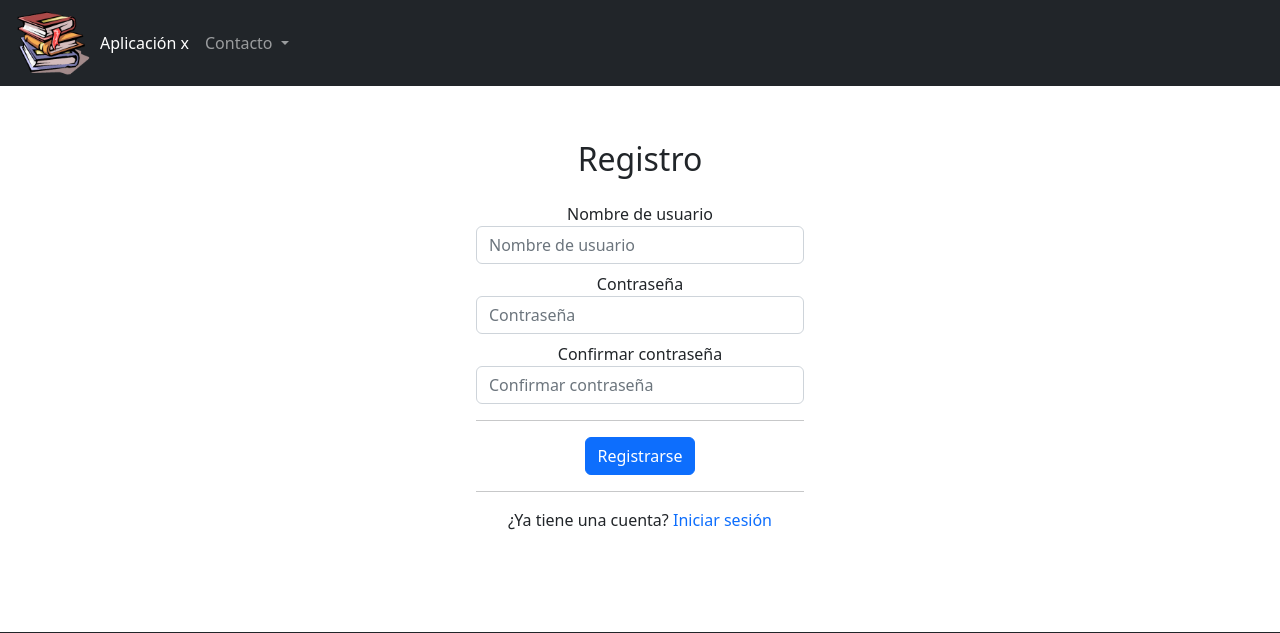
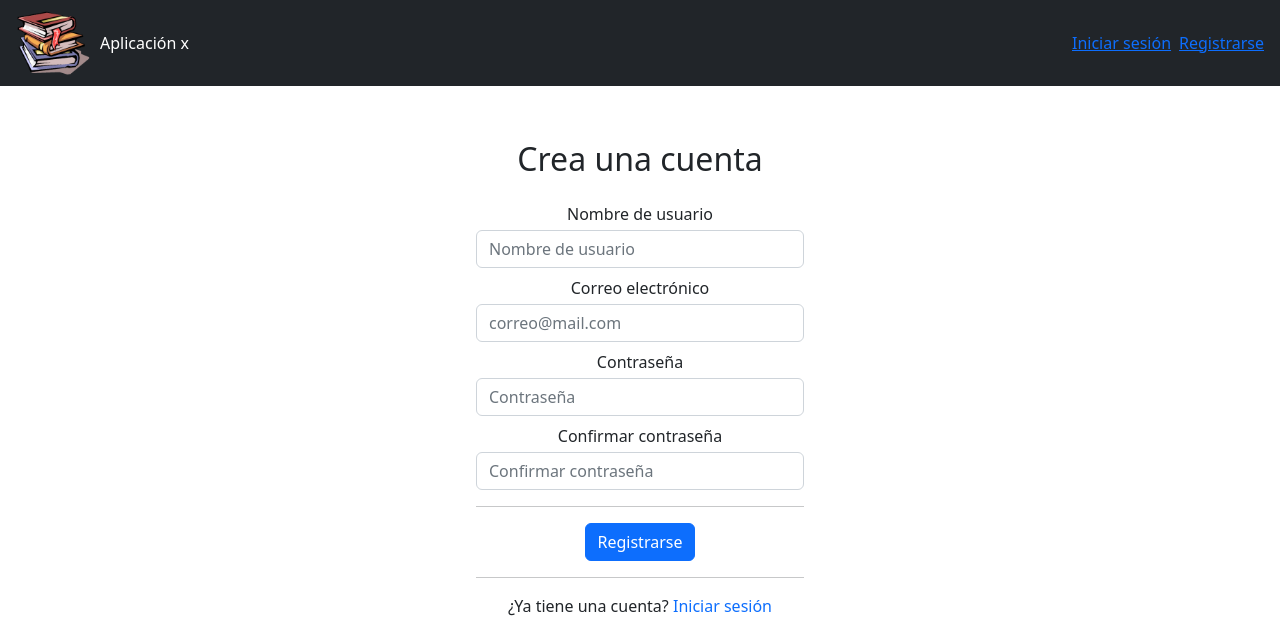
Before and after one commit to Jesus-ASG/Aprender-ingles, a Django app: page /sign_in in a window 1280 px wide. Shown: the top 633 px of the page. Run offline with Django 4.2, Linux system fonts and the light colour scheme; some libraries are stand-ins or nearby versions.

Commit message:
login and register working

```diff
--- a/app/settings.py
+++ b/app/settings.py
@@ -28,6 +28,8 @@ INSTALLED_APPS = [
     'django.contrib.staticfiles',
     'rest_framework',
     'rest_framework.authtoken',
+    'crispy_forms',
+    'crispy_bootstrap5',
     'main',
 ]
 
@@ -60,6 +62,9 @@ TEMPLATES = [
 ]
 
 WSGI_APPLICATION = 'app.wsgi.application'
+
+CRISPY_ALLOWED_TEMPLATE_PACKS = 'bootstrap5'
+CRYSPY_TEMPLATE_PACK = 'bootstrap5'
 
 
 # Database
--- /dev/null
+++ b/main/forms.py
@@ -0,0 +1,18 @@
+from django import forms
+from django.contrib.auth.forms import UserCreationForm
+from django.contrib.auth.models import User
+
+
+class NewUserForm(UserCreationForm):
+	email = forms.EmailField(required=True)
+
+	class Meta:
+		model = User
+		fields = ("username", "email", "password1", "password2")
+
+	def save(self, commit=True):
+		user = super(NewUserForm, self).save(commit=False)
+		user.email = self.cleaned_data['email']
+		if commit:
+			user.save()
+		return user
--- a/main/static/css/styles.css
+++ b/main/static/css/styles.css
@@ -17,6 +17,26 @@ body{
 /*End main template*/
 
 /*Content */
+.yellow-btn{
+    border-radius: 50px;
+    background-color: #EBDE50;
+    padding: 5px;
+    margin-right: 5px;
+}
+.href-btn a{
+    margin:10px;
+    text-decoration: none;
+    font-weight: bold;
+    color: #000;
+}
+
+.yellow-light-btn{
+    border-radius: 50px;
+    background-color: #EDE68F;
+    padding: 5px;
+    margin-right: 5px;
+}
+
 
 .section-title{
     text-align: center;
--- a/main/templates/main_template.html
+++ b/main/templates/main_template.html
@@ -22,12 +22,12 @@
 
   </head>
   <body>
+    {% block navbar %} {% endblock %}
     <nav class="navbar navbar-expand-lg navbar-dark bg-dark">
       <div class="container-fluid">
           <a href="{% url 'index' %}">
               <img src="{% static 'img/logo.png' %}" width="80px" class="logo-nav-bar">
           </a>
-
           <button class="navbar-toggler" type="button" data-bs-toggle="collapse" data-bs-target="#navbarCollapse2">
               <span class="navbar-toggler-icon"></span>
           </button>
@@ -36,21 +36,9 @@
                   <li class="nav-item">
                       <a class="nav-link active" aria-current="page" id="" href="{% url 'index' %}">Aplicación x</a>
                   </li>
-
-                  <li class="nav-item dropdown">
-                      <a class="nav-link dropdown-toggle" id="btn_contact" href="#" data-bs-toggle="dropdown">
-                          Contacto
-                      </a>
-                      <ul class="dropdown-menu">
-                          <li>
-                              <a class="dropdown-item" href="https://www.instagram.com/alejesus055/"
-                                  target="_blank"><i class="fa fa-instagram p-1"></i> Jesus Serrano</a>
-                          </li>
-                      </ul>
-                  </li>
               </ul>
 
-              {% block user_controlls %} {% endblock %}
+              {% block controlls %} {% endblock %}
           </div>
       </div>
   </nav>
@@ -60,8 +48,6 @@
             <div class="col-12">
                 {% block content %} {% endblock %}
             </div>
-
-
         </div>
     </div>
 
--- a/main/templates/urls/home.html
+++ b/main/templates/urls/home.html
@@ -4,7 +4,7 @@
 
 {% block title %} Aplicación X {% endblock %}
 
-{% block user_controlls %}
+{% block controlls %}
     <li class="d-flex m-1">
         <button class="btn btn-outline-light" id="btn_view_profile" role="button">
             <i class="fa fa-user fa-2x" aria-hidden="true"></i>
@@ -24,5 +24,4 @@
     </div>
 
     <br><br>
-
 {% endblock %}
--- /dev/null
+++ b/main/templates/urls/register.html
@@ -0,0 +1,71 @@
+{% extends 'main_template.html' %}
+
+{% block title %} Crea una cuenta {% endblock %}
+
+{% block controlls %}
+    <li class="d-flex m-1">
+        <div class="login-btn">
+            <a href="{% url 'login' %}">Iniciar sesión</a>
+        </div>
+    </li>
+
+    <li class="d-flex m-1">
+        <div class="register-btn">
+            <a href="{% url 'register' %}">Registrarse</a>
+        </div>
+
+    </li>
+{% endblock %}
+
+{% block content %}
+<!-- REGISTER FORM -->
+<div class="access-container" id="access_container">
+    <div class="row">
+        <div class="mt-4 mb-2">
+            <h2>Crea una cuenta</h2>
+        </div>
+        <div class="px-5">
+            <form id="form_login" autocomplete="off" method="POST">
+                {% csrf_token %}
+
+                <div>
+                    <div class="mb-2 mt-2">
+                        <label for="username" class="mb-1">Nombre de usuario</label>
+                        <input name="username" class="form-control" type="text" placeholder="Nombre de usuario" required>
+                    </div>
+                    <div class="mb-2 mt-2">
+                        <label for="email" class="mb-1">Correo electrónico</label>
+                        <input name="email" class="form-control" type="email" placeholder="correo@mail.com" required>
+                    </div>
+                    <div class="mb-2">
+                        <label for="password" class="mb-1">Contraseña</label>
+                        <input name="password1" class="form-control" type="password" placeholder="Contraseña" required>
+                    </div>
+                    <div class="mb-2">
+                        <label for="password" class="mb-1">Confirmar contraseña</label>
+                        <input name="password2" class="form-control" type="password" placeholder="Confirmar contraseña" required>
+                    </div>
+
+                    <div class="mb-2">
+                        <div id="form_message">
+                            {% if state == '1' %}
+                            <div class="alert alert-success">
+                                Registro exitoso
+                            </div>
+                            {% else %}
+                            {% endif %}
+                        </div>
+                    </div>
+                    <hr>
+                </div>
+
+                <button type="submit" class="btn btn-primary">Registrarse</button>
+            </form>
+            <hr>
+            <p>¿Ya tiene una cuenta? <a href="{% url 'login' %}" id="sign_in" class="text-primary">Iniciar sesión</a></p>
+            <br>
+        </div>
+    </div>
+</div>
+
+{% endblock %}
--- a/main/templates/urls/sign_in.html
+++ /dev/null
@@ -1,44 +0,0 @@
-{% extends 'main_template.html' %}
-
-{% block title %} Iniciar sesión {% endblock %}
-
-{% block content %}
-
-<!-- INDEX LOGIN -->
-<div class="access-container" id="access_container">
-    <div class="row">
-        <div class="mt-4 mb-2">
-            <h2>Registro</h2>
-        </div>
-        <div class="px-5">
-            <form id="form_login" autocomplete="off">
-                <div>
-                    <div class="mb-2 mt-2">
-                        <label for="username">Nombre de usuario</label>
-                        <input name="username" class="form-control" type="text" placeholder="Nombre de usuario" required>
-                    </div>
-                    <div class="mb-2">
-                        <label for="password">Contraseña</label>
-                        <input name="password" class="form-control" type="password" placeholder="Contraseña" required>
-                    </div>
-                    <div class="mb-2">
-                        <label for="password">Confirmar contraseña</label>
-                        <input name="password2" class="form-control" type="password" placeholder="Confirmar contraseña" required>
-                    </div>
-                    <div class="mb-2">
-                        <div id="form_message">
-
-                        </div>
-                    </div>
-                    <hr>
-                </div>
-                <button type="submit" class="btn btn-primary">Registrarse</button>
-            </form>
-            <hr>
-            <p>¿Ya tiene una cuenta? <a href="{% url 'login' %}" id="sign_in" class="text-primary">Iniciar sesión</a></p>
-            <br>
-        </div>
-    </div>
-</div>
-
-{% endblock %}
--- a/main/urls.py
+++ b/main/urls.py
@@ -5,6 +5,6 @@ urlpatterns = [
     path('', views.Index.as_view(), name='index'),
     #path('login', views.login, name='login'),
 
-    path('sign_in', views.sign_in, name='sign_in'),
+    path('sign_in', views.register, name='register'),
     path('user/', views.UsersList.as_view(), name = 'users_list'),
 ]
--- a/main/views.py
+++ b/main/views.py
@@ -1,5 +1,5 @@
 from http.client import HTTPResponse
-from django.shortcuts import render
+from django.shortcuts import render, redirect
 
 from rest_framework import generics
 from .models import User
@@ -21,12 +21,16 @@ from rest_framework.views import APIView
 from rest_framework import status
 from rest_framework.response import Response
 
+from .forms import NewUserForm
+from django.contrib import messages
+
 
 class UsersList(generics.ListCreateAPIView):
     queryset = User.objects.all()
     serializer_class = UserSerializer
     permission_classes = (IsAuthenticated,)
-    #authentication_classes = (TokenAuthentication,)
+    # authentication_classes = (TokenAuthentication,)
+
 
 class Login(FormView):
     template_name = 'urls/login.html'
@@ -42,14 +46,17 @@ class Login(FormView):
             return super(Login, self).dispatch(request, *args, *kwargs)
 
     def form_valid(self, form):
-        user = authenticate(username = form.cleaned_data['username'], password = form.cleaned_data['password'])
-        token, _ = Token.objects.get_or_create(user = user)
+        username = form.cleaned_data['username']
+        password = form.cleaned_data['password']
+        user = authenticate(username=username, password=password)
+        token, _ = Token.objects.get_or_create(user=user)
         if token:
             login(self.request, form.get_user())
             return super(Login, self).form_valid(form)
 
+
 class Logout(APIView):
-    def get(self, request, format = None):
+    def get(self, request, format=None):
         # if a token auth exists, leave session and delete token
         try:
             if request.user.auth_token is not None:
@@ -60,8 +67,9 @@ class Logout(APIView):
             # if there aren't a token send 404 not found
             return HttpResponseNotFound('')
 
+
 class Index(APIView):
-    def get(self, request, format = None):
+    def get(self, request, format=None):
         try:
             # if a token exists return data
             if request.user.auth_token is not None:
@@ -70,16 +78,28 @@ class Index(APIView):
             # if a token doesn't exists return mainpage
             return render(request, 'urls/index.html')
 
-#def index(request):
-    #aux = Logout()
-    # if nobody is authenticated send to main page
-    #if request.auth is None:
-    #    return render(request, 'urls/index.html')
-    # if somebody is authenticated send user's data and profile
-#    return render(request, 'urls/home.html')
 
-# def login(request):
-#     return render(request, 'urls/login.html')
+def register(request):
+    if request.method == 'POST':
+        form = NewUserForm(request.POST)
+        if form.is_valid():
+            user = form.save()
+            username = form.cleaned_data['username']
+            password = form.cleaned_data['password1']
+            user_auth = authenticate(username=username, password=password)
+            token, _ = Token.objects.get_or_create(user=user_auth)
+            if token:
+                login(request, user)
 
-def sign_in(request):
-    return render(request, 'urls/sign_in.html')
+            #auth = authenticate(form.cleaned_data['username'], form.cleaned_data['password'])
+            #token, _ = Token.objects.get_or_create(user=auth)
+            #if token:
+            #    login(request, user)
+
+            # return redirect("index")
+            # 1 = state
+            #render(request, 'urls/register.html', {'state': '1'})
+                return HttpResponseRedirect(reverse_lazy('index'))
+
+    form = NewUserForm()
+    return render(request, 'urls/register.html', {'register_form': form})
--- a/requirements.txt
+++ b/requirements.txt
@@ -8,6 +8,7 @@ deactivate
 
 # Install inside virtual environment
 # pip3 install django djangorestframework pillow pymysql
+# django-crispy-forms crispy-bootstrap5
 asgiref==3.5.2
 Django==4.1
 djangorestframework==3.13.1
```
Also changed, not shown: main/templates/urls/index.html (+17 -8 lines), main/templates/urls/login.html (+16 -2 lines), main/templates/navbar.html (added), 1 other file. Lines whose indentation alone changed are shown as unchanged.
